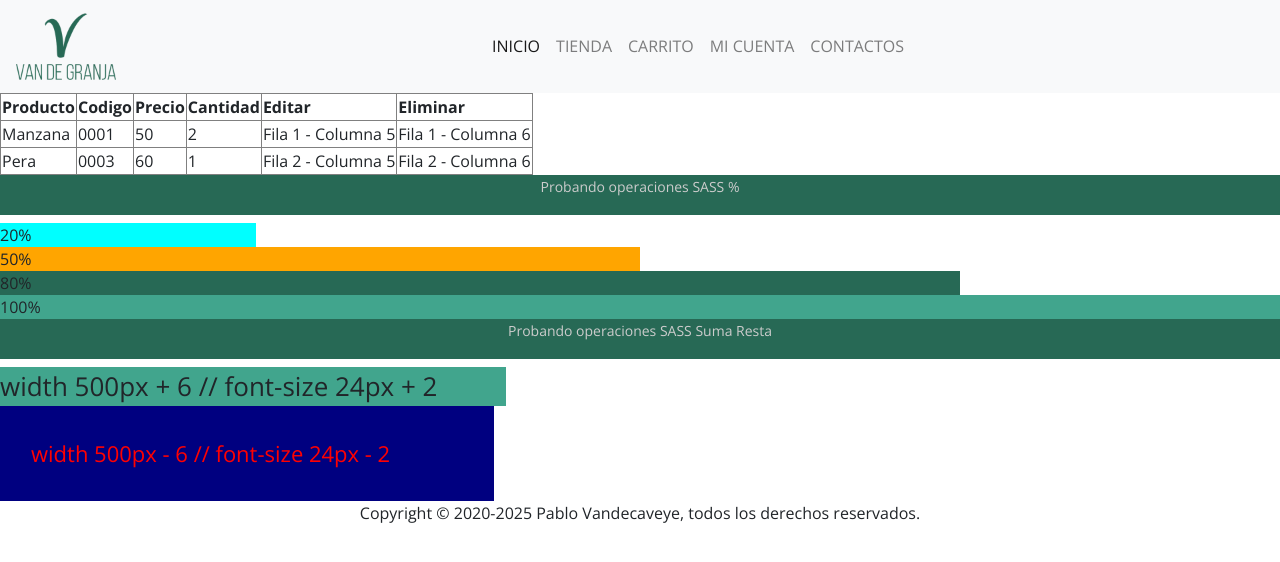
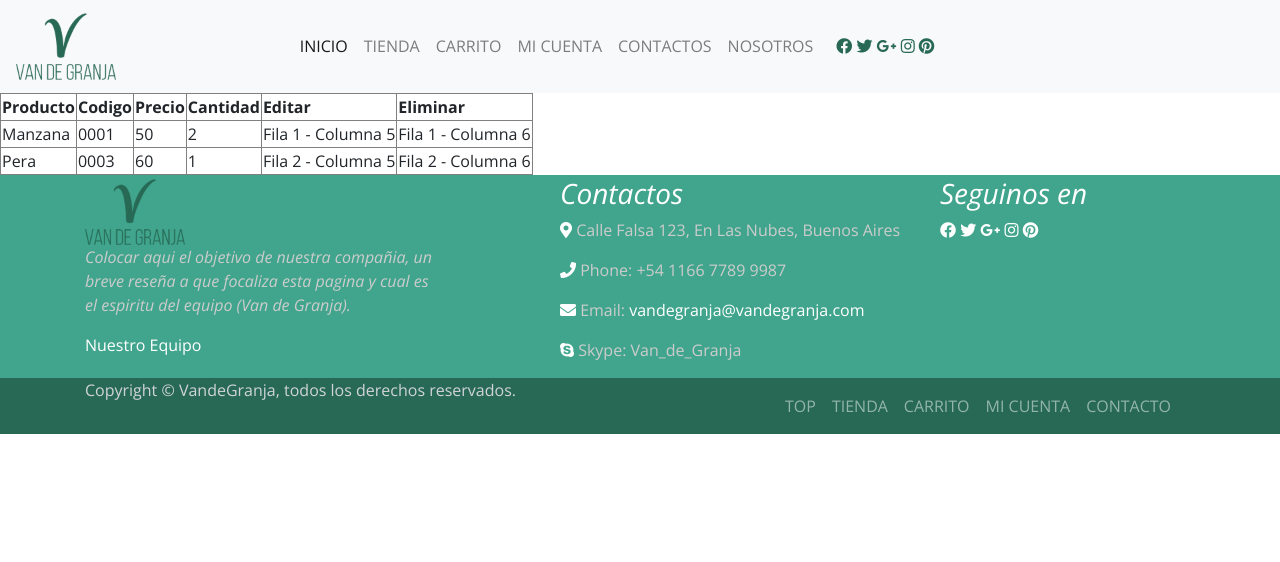
Before and after one commit to vandecloud/van_de_repo, a website: page views/carrito.html in a window 1280 px wide. Drawn offline with nearby package versions, Linux system fonts and the light colour scheme.

Commit message:
Version Final Carrito

```diff
--- a/assets/scss/componentes/_layout.scss
+++ b/assets/scss/componentes/_layout.scss
@@ -86,7 +86,7 @@ nav{
         }
     }
     a{
-        color:$colorPrimario;
+        color:white;
     }
 }
 .footer-bottom{
--- a/views/carrito.html
+++ b/views/carrito.html
@@ -8,6 +8,8 @@
   <!-- CSS Bootstrap -->
   <link rel="stylesheet" href="https://cdn.jsdelivr.net/npm/bootstrap@4.6.0/dist/css/bootstrap.min.css" integrity="sha384-B0vP5xmATw1+K9KRQjQERJvTumQW0nPEzvF6L/Z6nronJ3oUOFUFpCjEUQouq2+l" crossorigin="anonymous">
   <link rel="stylesheet" href="https://cdnjs.cloudflare.com/ajax/libs/animate.css/3.7.2/animate.min.css">
+   <!-- fontawesome -->
+   <link rel="stylesheet" href="https://use.fontawesome.com/releases/v5.15.2/css/all.css" integrity="sha384-vSIIfh2YWi9wW0r9iZe7RJPrKwp6bG+s9QZMoITbCckVJqGCCRhc+ccxNcdpHuYu" crossorigin="anonymous">
   <!-- CSS Files -->
   <link rel="stylesheet" href="../assets/css/styles.css">
   <link rel="stylesheet" href="../assets/css/animacion.css">
@@ -42,17 +44,25 @@
              <li class="nav-item">
               <a class="nav-link" href="contactos.html">Contactos</a>
             </li>
+            <li class="nav-item">
+              <a class="nav-link" href="vandegranja.html">Nosotros</a>
+            </li>
           </ul>
+          <div class= "col-md-4 col-lg-3 navbar-social wow fadeInUp animated" style="visibility: visible; animation-name: fadeInUp;">
+            <p>
+              <a href="#"><i class="fab fa-facebook"></i></a>
+              <a href="#"><i class="fab fa-twitter"></i></a>
+              <a href="#"><i class="fab fa-google-plus-g"></i></a>
+              <a href="#"><i class="fab fa-instagram"></i></a>
+              <a href="#"><i class="fab fa-pinterest"></i></a>
+            </p>
+          </div>
         </div>
       </nav>
     </nav>
   </header>
-
-
-
-
 <!--Seccion 01 Armando el carrito-->
-  <section "row no-gutters">
+  <section class= "row no-gutters">
     <div class="col-12 no-gutters">
       <table border="1px">
           <tr>
@@ -82,22 +92,72 @@
       </table>
     </div>
   </section>
-  <div class="no-gutters">
-      <h2 class="boxTitulo"> Probando operaciones SASS % </h2>
-      <div class="uno">20%</div>
-      <div class="dos">50%</div>
-      <div class="tres">80%</div>
-      <div class="cuatro">100%</div>
-  </div>
-  <div>
-    <h2 class="boxTitulo"> Probando operaciones SASS Suma Resta</h2>
-    <div class="sumaresta">width 500px + 6 // font-size 24px + 2</div>
-    <div class="sumaresta2"> width 500px - 6 // font-size 24px - 2 </div>
-  </div>
-<!--Pie de de Pagina-->
-  <footer class="row no-gutters" >
-    <div class="col-12 text-center">
-      <p>Copyright &copy; 2020-2025 Pablo Vandecaveye, todos los derechos reservados.</p>
+ <!--Pie de de Pagina-->
+  <footer>
+    <div class="footer-top">
+      <div class="container">
+        <div class="row">
+          <div class="col-md-4 col-lg-4 footer-about wow fadeInUp animated" style="visibility: visible; animation-name: fadeInUp;">
+            <a href="../index.html"><img class="logo-footer" src="../img/logo.png" alt="logo-footer"> </a>
+            <p>
+              Colocar aqui el objetivo de nuestra compañia, un breve reseña a que focaliza esta pagina y cual es el espiritu del equipo (Van de Granja).
+            </p>
+            <p class="logo-footer-ref"> <a href="vandegranja.html">Nuestro Equipo</a></p>
+          </div>
+          <div class="col-md-4 col-lg-4 offset-lg-1 footer-contact wow fadeInDown animated" style="visibility: visible; animation-name: fadeInDown;">
+            <h3>Contactos</h3>
+                <p><i class="fas fa-map-marker-alt"></i> Calle Falsa 123, En Las Nubes, Buenos Aires</p>
+                <p><i class="fas fa-phone"></i> Phone: +54 1166 7789 9987 </p>
+                <p><i class="fas fa-envelope"></i> Email: <a href="mailto:hello@domain.com">vandegranja@vandegranja.com</a></p>
+                <p><i class="fab fa-skype"></i> Skype: Van_de_Granja</p>
+                </div>
+                <div class="col-md-4 col-lg-3 footer-social wow fadeInUp animated" style="visibility: visible; animation-name: fadeInUp;">
+                  <h3>Seguinos en </h3>
+                  <p>
+                    <a href="#"><i class="fab fa-facebook"></i></a>
+                    <a href="#"><i class="fab fa-twitter"></i></a>
+                    <a href="#"><i class="fab fa-google-plus-g"></i></a>
+                    <a href="#"><i class="fab fa-instagram"></i></a>
+                    <a href="#"><i class="fab fa-pinterest"></i></a>
+                  </p>
+                </div>
+          </div>
+      </div>
+    </div>
+    <div class="footer-bottom">
+      <div class="container">
+        <div class="row">
+            <div class="col-md-5 footer-copyright">
+                  <p>Copyright &copy; VandeGranja, todos los derechos reservados.</p>
+                </div>
+            <div class="col-md-7 footer-menu">
+              <nav class="navbar navbar-dark navbar-expand-md">
+                <button class="navbar-toggler" type="button" data-toggle="collapse" data-target="#navbarNav" aria-controls="navbarNav" aria-expanded="true" aria-label="Toggle navigation">
+                    <span class="navbar-toggler-icon"></span>
+                </button>
+                <div class="navbar-collapse collapse show" id="navbarNav">
+                  <ul class="navbar-nav ml-auto">
+                      <li class="nav-item">
+                          <a class="nav-link scroll-link" href="../index.html">Top</a>
+                      </li>
+                      <li class="nav-item">
+                          <a class="nav-link scroll-link" href="tienda.html">Tienda</a>
+                      </li>
+                      <li class="nav-item">
+                          <a class="nav-link scroll-link" href="carrito.html">Carrito</a>
+                      </li>
+                      <li class="nav-item">
+                          <a class="nav-link scroll-link" href="mi_cuenta.html">Mi Cuenta</a>
+                      </li>
+                      <li class="nav-item">
+                          <a class="nav-link scroll-link" href="contactos.html">Contacto</a>
+                      </li>
+                  </ul>
+                </div>
+              </nav>
+            </div>
+          </div>
+      </div>
     </div>
   </footer>
   <!--Scrip Inicio WoWjs-->
```
Also changed, not shown: assets/css/styles.css.
